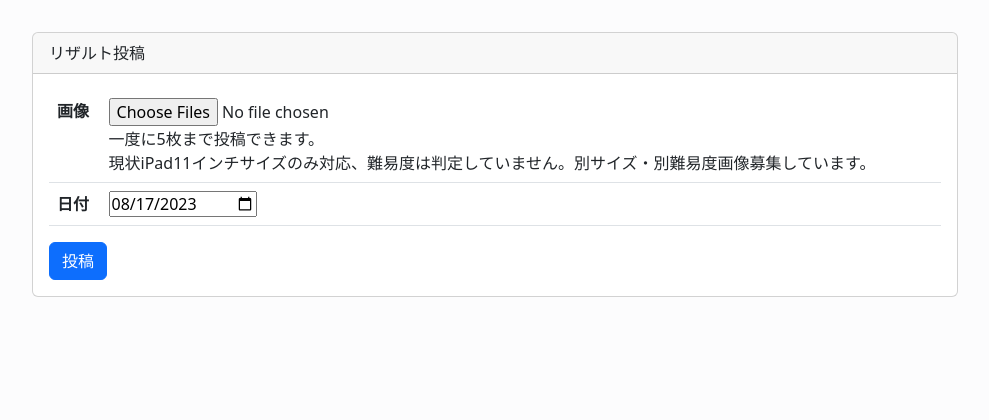
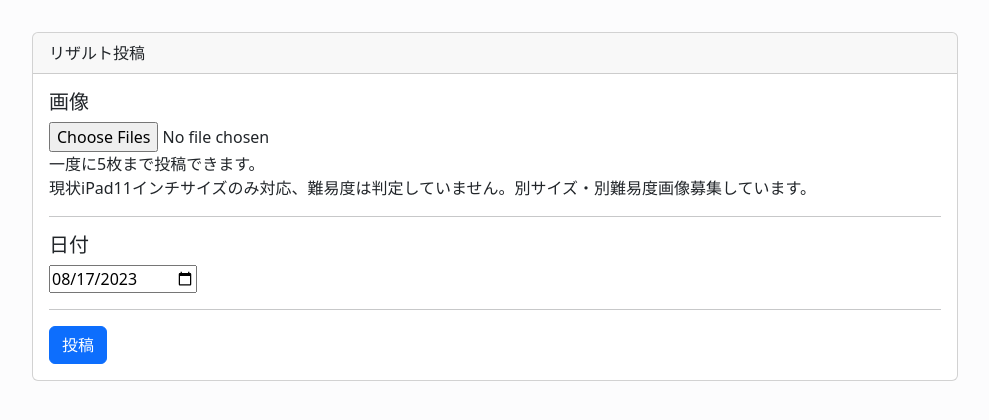
Before and after one commit to yomi8802/ORC, a Django app: page /orc/post_form in a window 1280 px wide. Shown: the part 64-484 px from the top of the page, without its empty margins (145-1134 px from the left). Run offline with Django 3.2, Linux system fonts and the light colour scheme; the visitor is signed in with stand-in values (Sample User, id 1).

Commit message:
form変更

```diff
--- a/templates/orc/post_form.html
+++ b/templates/orc/post_form.html
@@ -10,20 +10,14 @@
         リザルト投稿
       </div>
       <div class="card-body">
-        <table class="table">
-          <tr>
-            <th>画像</th>
-            <td>
-              {{ form.images }}<br>
-              一度に5枚まで投稿できます。<br>
-              現状iPad11インチサイズのみ対応、難易度は判定していません。別サイズ・別難易度画像募集しています。
-            </td>
-          </tr>
-          <tr>
-            <th>日付</th>
-            <td>{{ form.date }}</td>
-          </tr>
-        </table>
+        <div class="h5">画像</div>
+        {{ form.images }}<br>
+        一度に5枚まで投稿できます。<br>
+        現状iPad11インチサイズのみ対応、難易度は判定していません。別サイズ・別難易度画像募集しています。
+        <hr>
+        <div class="h5">日付</div>
+        {{ form.date }}
+        <hr>
         <button id="submitButton" type="submit" class="btn btn-primary">
           <span class="spinner-border spinner-border-sm" role="status" aria-hidden="true" style="display: none;"></span>
           投稿
```
